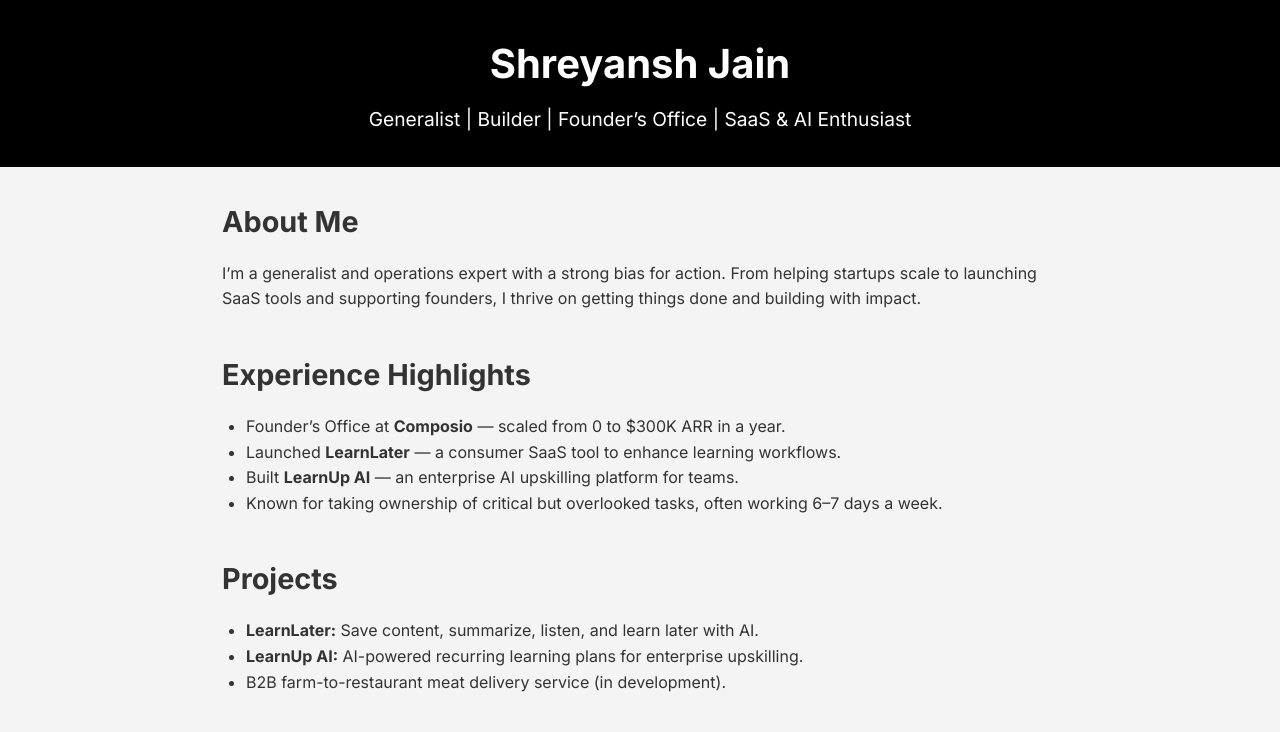
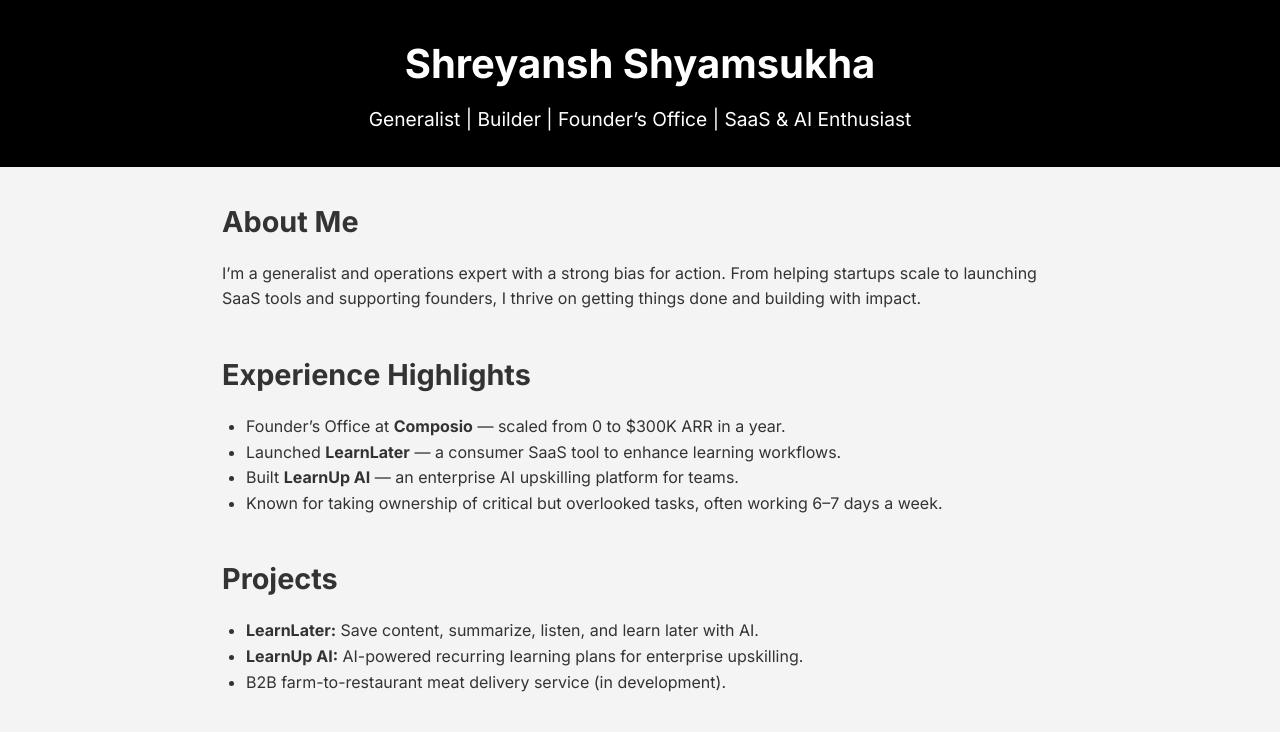
Before and after one commit to KingAI404/KingAI404.github.io, a plain HTML site: page index.html in a window 1280 px wide. Shown: the top 732 px of the page. Drawn offline with Linux system fonts and the light colour scheme.

Commit message:
Update index.html

```diff
--- a/index.html
+++ b/index.html
@@ -61,7 +61,7 @@
 </head>
 <body>
   <header>
-    <h1>Shreyansh Jain</h1>
+    <h1>Shreyansh Shyamsukha</h1>
     <p>Generalist | Builder | Founder’s Office | SaaS & AI Enthusiast</p>
   </header>
 
```
